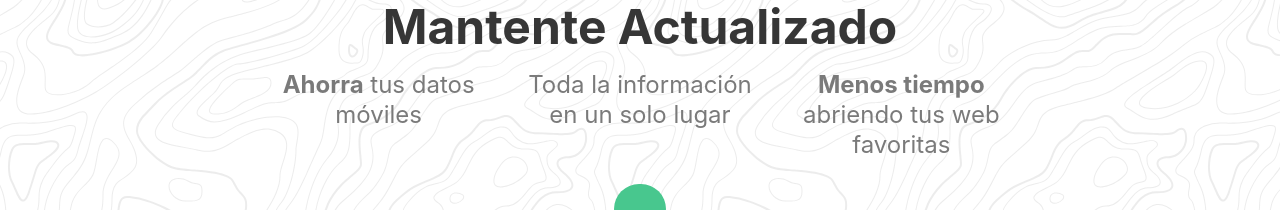
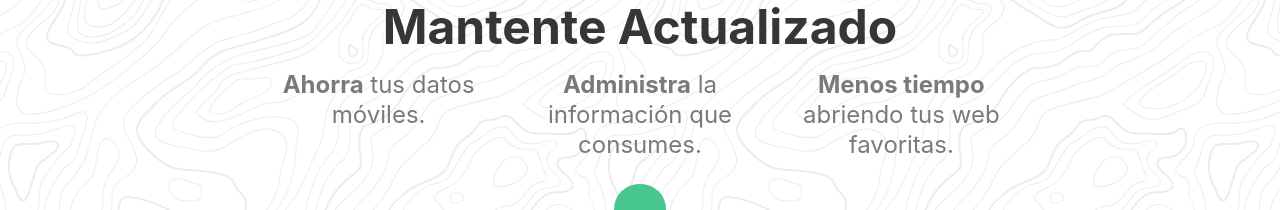
Before and after one commit to sotoplatero/vistazo, a Svelte app: page / in a window 1280 px wide. Shown: the part 309-519 px from the top of the page. Built offline with nearby package versions, Linux system fonts and the light colour scheme; no server answers; some icons are missing.

Commit message:
google analytics

```diff
--- a/public/index.html
+++ b/public/index.html
@@ -13,6 +13,16 @@
 	<!-- <link rel='stylesheet' href='/water.dark.min.css'> -->
 	<link rel='stylesheet' href='/build/bundle.css'>
 	<script defer src='/build/bundle.js'></script>
+	<!-- Global site tag (gtag.js) - Google Analytics -->
+	<script async src="https://www.googletagmanager.com/gtag/js?id=UA-164977540-1"></script>
+	<script>
+	  window.dataLayer = window.dataLayer || [];
+	  function gtag(){dataLayer.push(arguments);}
+	  gtag('js', new Date());
+
+	  gtag('config', 'UA-164977540-1');
+	</script>
+
 </head>
 
 <body>
--- a/src/components/Hero.svelte
+++ b/src/components/Hero.svelte
@@ -43,9 +43,9 @@
             <b>Mantente Actualizado</b>
           </h1>
           <h2 class="subtitle columns has-text-grey is-size-4">
-              <div class="column"><h4><b>Ahorra</b> tus datos móviles</h4></div>
-              <div class="column"><h4>Toda la información en un solo lugar</h4></div>
-              <div class="column"><h4><b>Menos tiempo</b> abriendo tus web favoritas</h4></div>
+              <div class="column"><h4><b>Ahorra</b> tus datos móviles.</h4></div>
+              <div class="column"><h4><b>Administra</b> la información que consumes.</h4></div>
+              <div class="column"><h4><b>Menos tiempo</b> abriendo tus web favoritas.</h4></div>
           </h2>
             <a href="#main" class="button is-success is-medium is-rounded">
               <ArrowDownIcon size="2x"></ArrowDownIcon>
```
